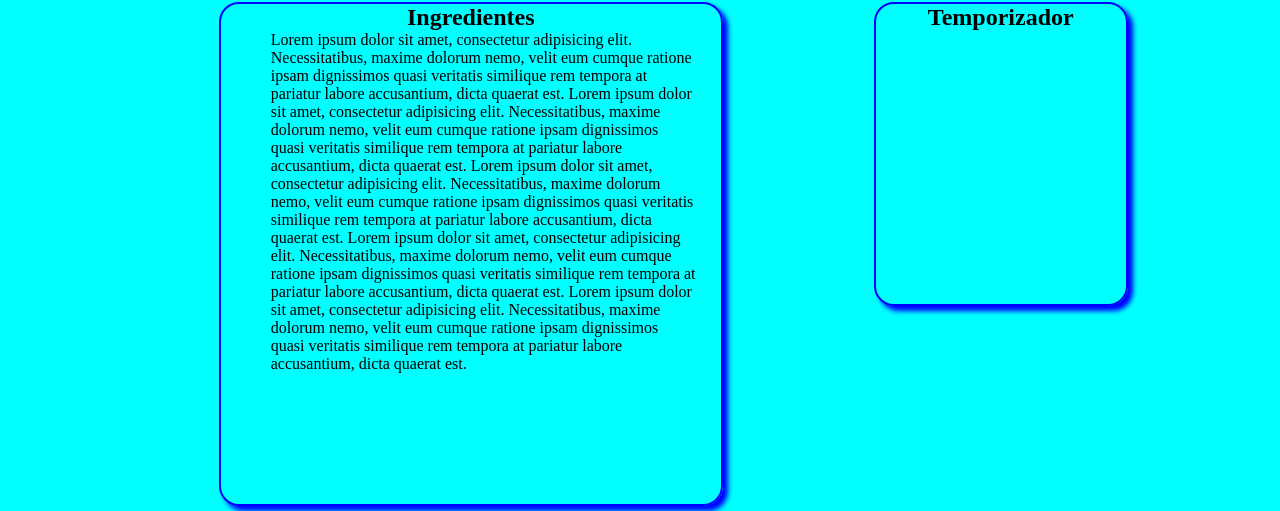
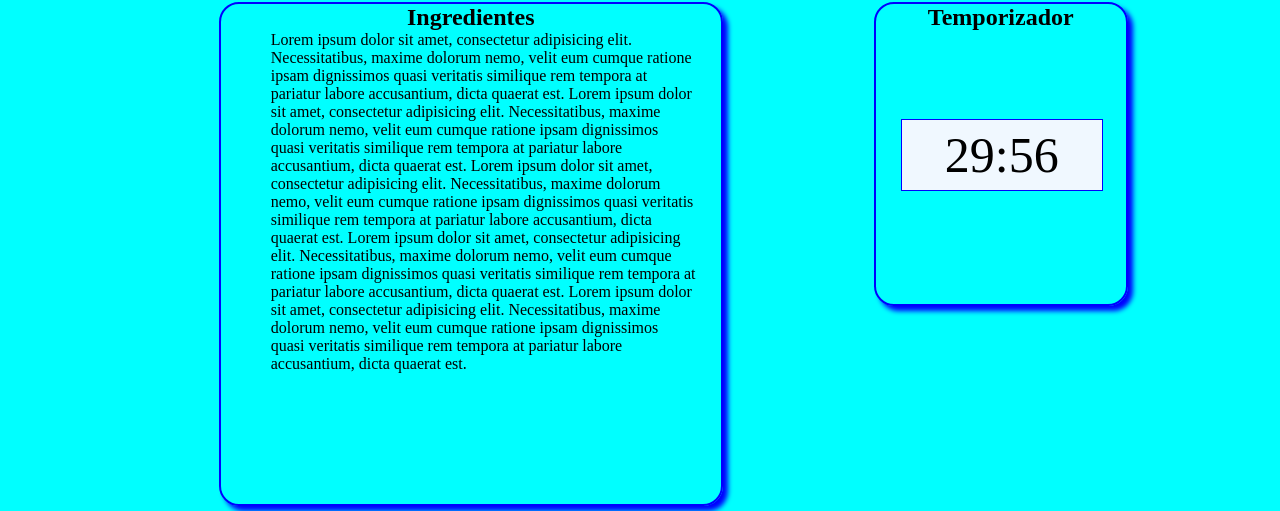
Before and after one commit to JoseLuisMJ/my-favourite-food-app, a plain HTML site: page index.html in a window 1280 px wide. Shown: the part 476-987 px from the top of the page. Drawn offline with Linux system fonts and the light colour scheme.

Commit message:
add contdown

```diff
--- a/app.js
+++ b/app.js
@@ -0,0 +1,14 @@
+const startingMinutes = 30;
+let time = startingMinutes * 60;
+const countdownEl = document.getElementById('countdown');
+
+setInterval(updateContdown, 1000);
+
+function updateContdown() {
+    const minutes = Math.floor(time/60);
+    let seconds = time % 60;
+
+    seconds = seconds < 30 ? '0' + seconds : seconds;
+    countdownEl.innerHTML = `${minutes}:${seconds}`;
+    time--;
+}
--- a/index.html
+++ b/index.html
@@ -29,7 +29,7 @@
         </div>
 <div class="time">
         <h2>Temporizador</h2>
-
+            <p id="countdown">30:00</p>
        </div>
       <div class="preparation">
         <h2>Preparación</h2>
--- a/style.css
+++ b/style.css
@@ -68,6 +68,18 @@ section {
     margin-left: 35%;
   }
 
+  #countdown {
+  background-color: aliceblue;
+  display: inline-flex;
+  align-items: center;
+  justify-content: center;
+  font-size: 50px;
+  height: 70px;
+  width: 200px;
+  border: 1px solid blue;
+  margin-top: 35%;
+  }
+
   .preparation {
     border: 2px solid blue;
     width: 500px;
```
